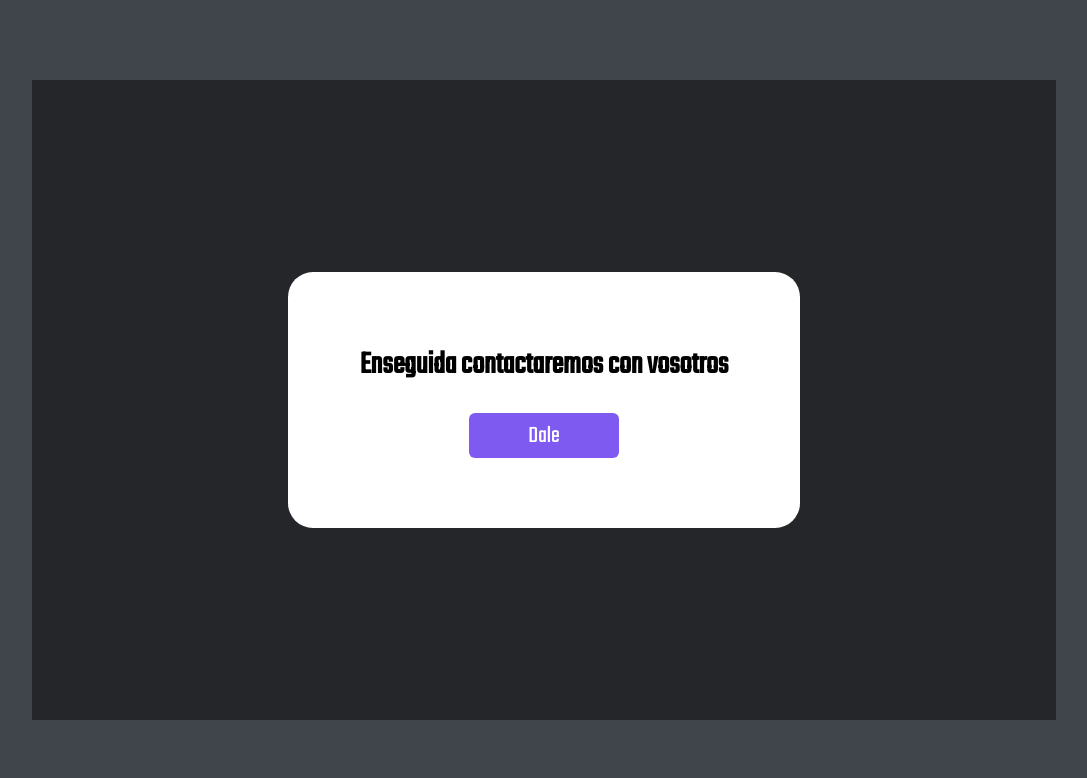
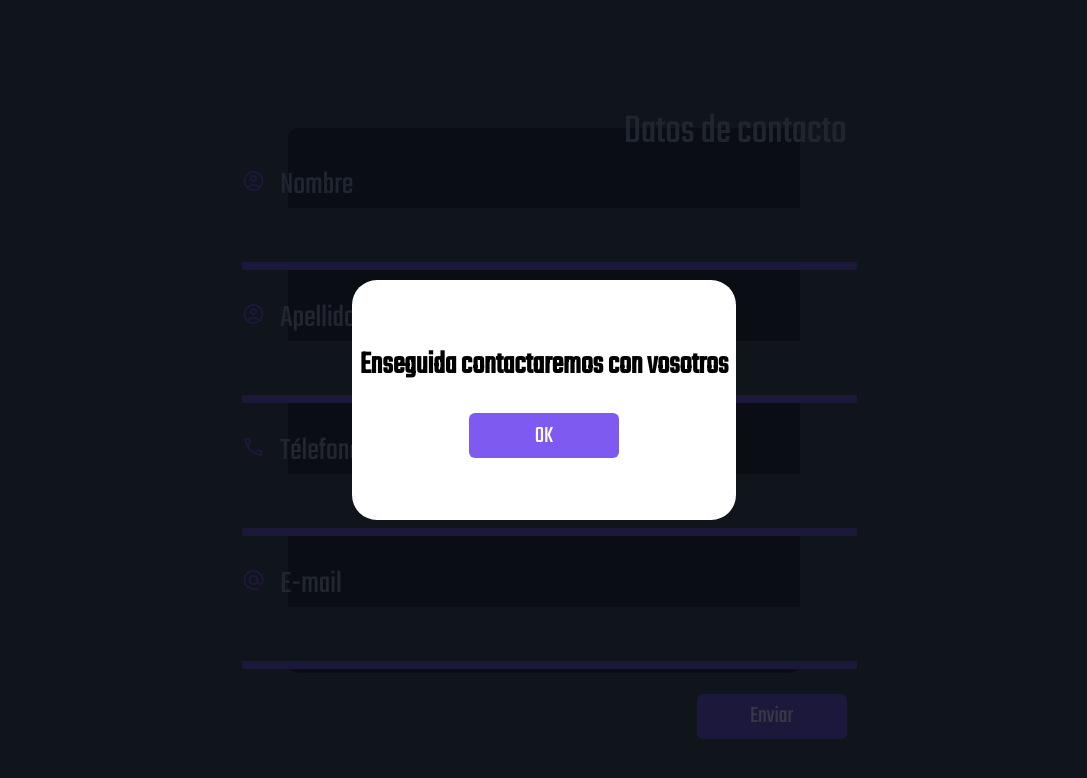
Before and after one commit to kaesar84/Utiles-HTML-CSS-JS, a plain HTML site: page modal-formulari/index.html in a window 1280 px wide. Both pictures are taken after a click on the button "Enviar". Shown: the top 778 px of the page, without its empty margins (96-1183 px from the left). Drawn offline with nearby package versions, Linux system fonts and the light colour scheme.

Commit message:
efectos
añadido bloqueo de scroll

```diff
--- a/modal-formulari/index.html
+++ b/modal-formulari/index.html
@@ -45,18 +45,13 @@
 
       </form>
 
-
-
-
-
-
     </div>
 
 
     <div id="modalFormulario">
       <div id="modalBoxF">
         <h1>Enseguida contactaremos con vosotros</h1>
-        <button id="botonfmodal" onclick="contactarCerrar()">Dale</button>
+        <button id="botonfmodal" onclick="contactarCerrar()">OK</button>
       </div>
     </div>
 
--- a/modal-formulari/scripts.js
+++ b/modal-formulari/scripts.js
@@ -13,10 +13,12 @@ function test(){
 
 contactarAbrir= ()=>{
   document.getElementById("modalFormulario").style.display="flex";
-  document.getElementById("container-formulario").style.display="none";
+  /*document.getElementById("container-formulario").style.display="none";*/
+  document.documentElement.style.overflow="hidden";
 }
 
 contactarCerrar= ()=>{
   document.getElementById("modalFormulario").style.display="none";
-  document.getElementById("container-formulario").style.display="flex";
+  /*document.getElementById("container-formulario").style.display="flex";*/
+  document.documentElement.style.overflow="auto";
 }
--- a/modal-formulari/style.css
+++ b/modal-formulari/style.css
@@ -26,8 +26,8 @@ html {
 /* Formulario */
 
 #container-formulario{
-  width: 70%;
-  height: 70%;
+  width: 40%;
+  height: 65%;
   margin: 75px;
   display: flex;
   flex-direction: column;
@@ -35,10 +35,11 @@ html {
   align-items: center;
   background-color: #242629;
   padding-top: 25px;
+  border-radius: 10px;
 }
 
   #formulario {
-    width: 80%;
+    width: 50%;
     min-width: 605px;
     height: 820px;
     display: flex;
@@ -64,6 +65,7 @@ html {
     border-radius: 2px;
     font-family: "Teko", sans-serif;
     color: #ffffff;
+
   }
 
   #botonFormulario{
@@ -103,18 +105,21 @@ html {
   }
 
   #modalFormulario{
-    width:80%;
-    height:80%;
-    background-color: #242629;
+    width:100vw;
+    height:100vh;
+    /*background-color: #242629;*/
+    position: fixed;
     display: none;
+    z-index: 5;
     flex-direction: center;
     align-content: center;
     justify-content: center;
+    background-color: rgba(4, 8, 15, 0.8);
 
   }
   #modalBoxF{
-    width:50%;
-    height: 40%;
+    width:30%;
+    height: 30%;
     background-color: white;
     display: flex;
     flex-direction: column;
@@ -122,6 +127,7 @@ html {
     justify-content: center;
     align-self: center;
     border-radius: 25px;
+
   }
   #botonfmodal{
     width: 150px;
```
Lines whose indentation alone changed are shown as unchanged.
